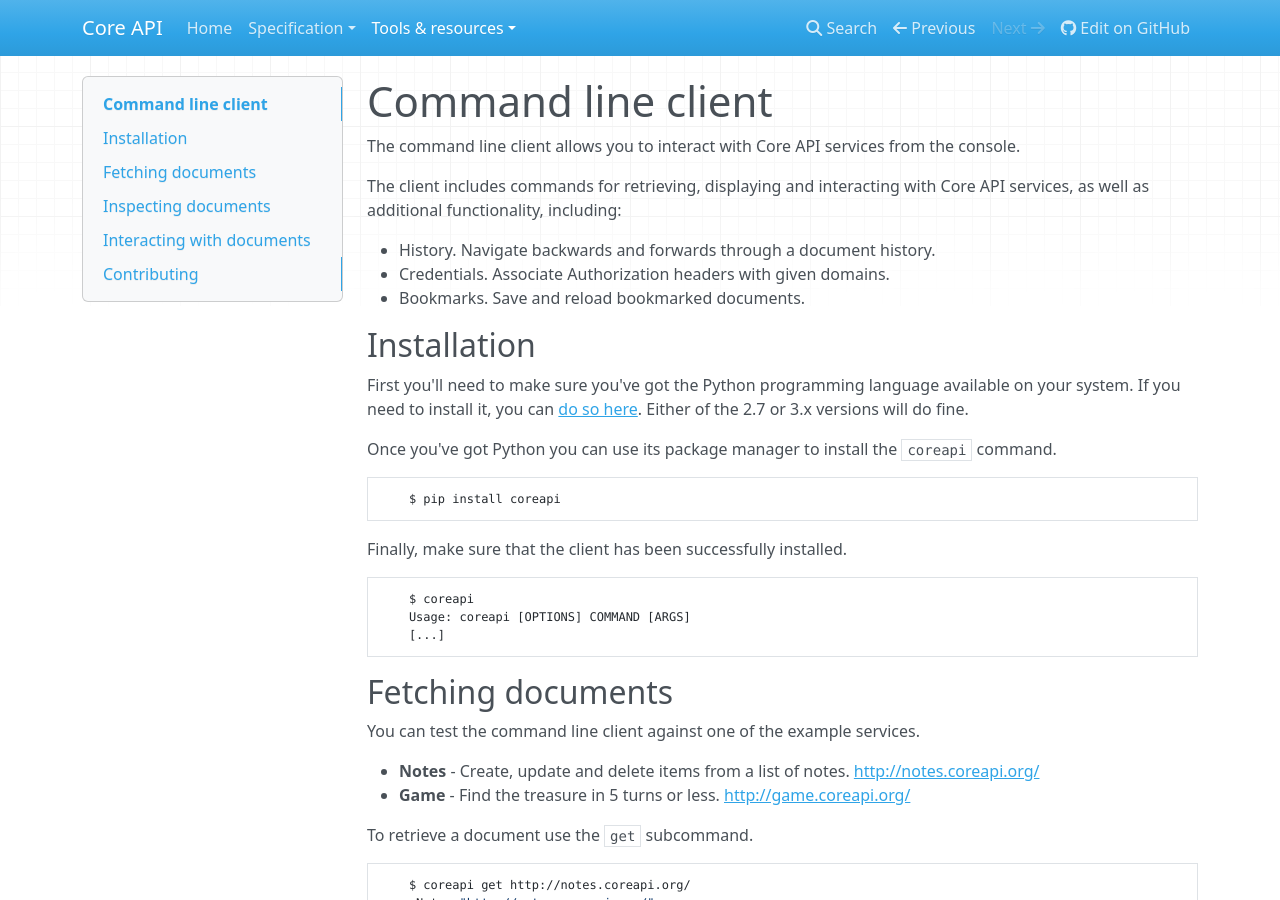
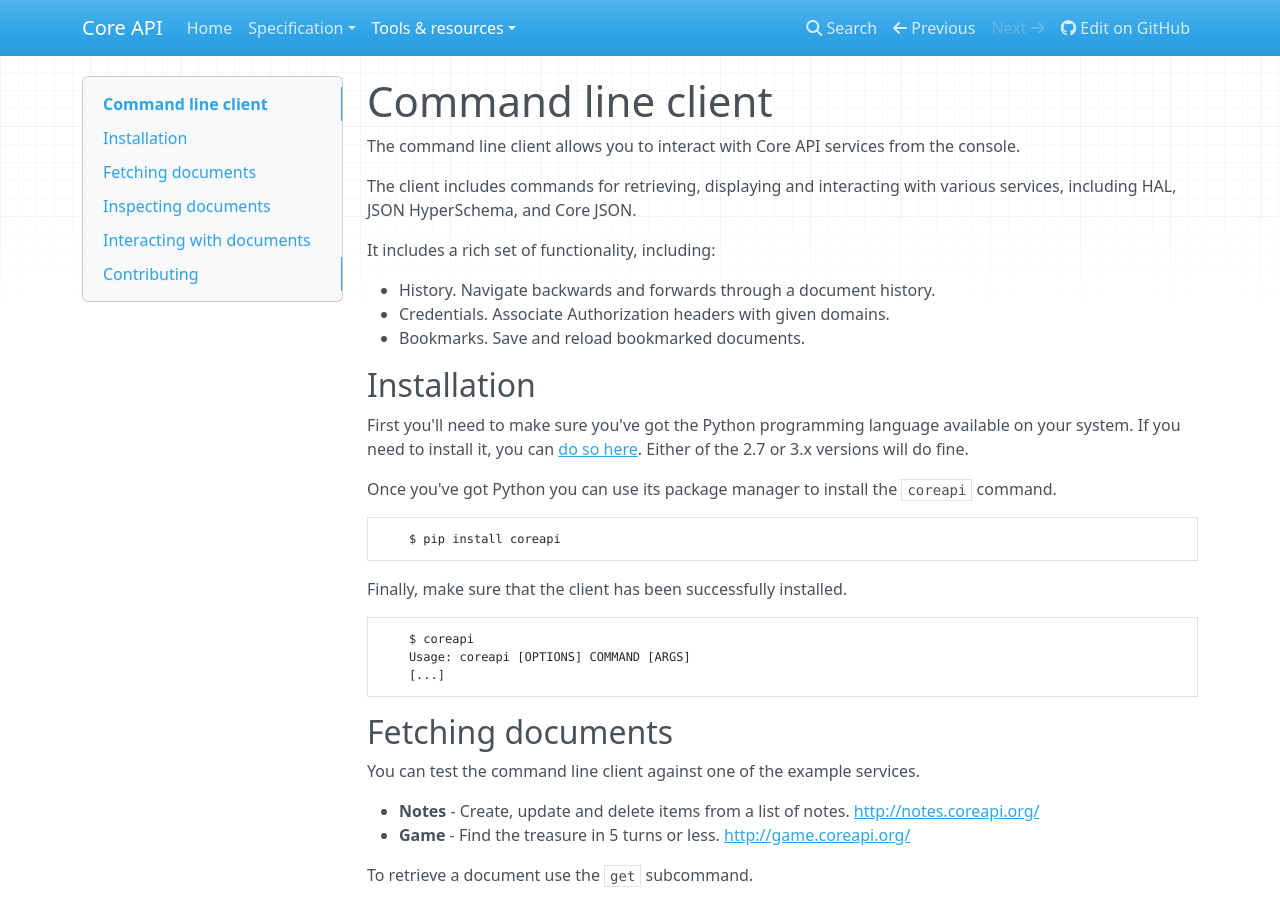
Before and after one commit to core-api/core-api, an MkDocs documentation site: the page built from docs/tools-and-resources/command-line-client.md, in a window 1280 px wide and 900 px high. Built offline with MkDocs 1.6.1, drawn with Linux system fonts in a browser that asks for light colours; nearby versions of some CDN libraries; old or Windows-style settings are respelled for this version of MkDocs.

Commit message:
Better explain command line client

```diff
--- a/docs/tools-and-resources/command-line-client.md
+++ b/docs/tools-and-resources/command-line-client.md
@@ -2,8 +2,9 @@
 
 The command line client allows you to interact with Core API services from the console.
 
-The client includes commands for retrieving, displaying and interacting with Core API services,
-as well as additional functionality, including:
+The client includes commands for retrieving, displaying and interacting with various services, including HAL, JSON HyperSchema, and Core JSON.
+
+It includes a rich set of functionality, including:
 
 * History. Navigate backwards and forwards through a document history.
 * Credentials. Associate Authorization headers with given domains.
```
Also changed, not shown: docs/index.md (+0 -2 lines).
